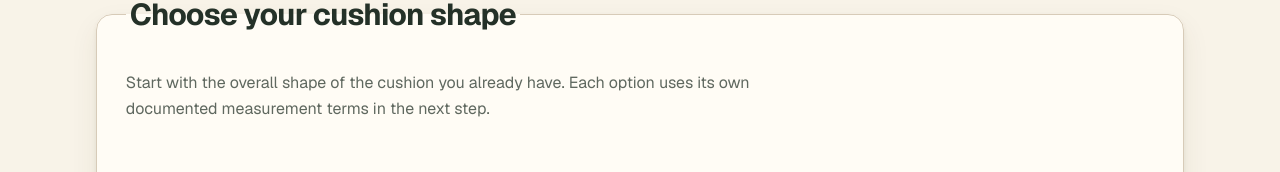
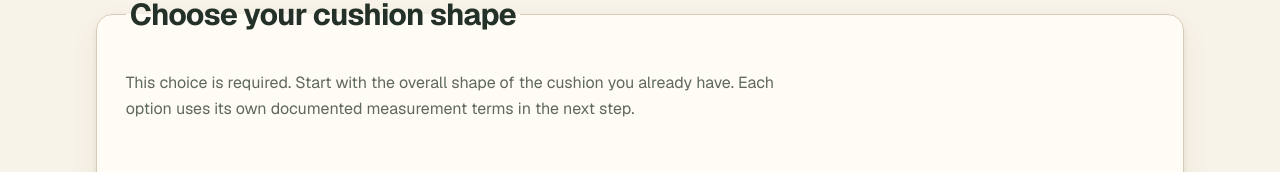
Before and after one commit to nicolasfrechette91/SewnCovers, a Next.js app in the folder frontend/: page /configure in a window 1280 px wide. Shown: the part 590-762 px from the top of the page. Built offline with nearby package versions, Linux system fonts and the light colour scheme; no server answers.

Commit message:
added more tests

```diff
--- a/frontend/components/configurator/pattern-step.tsx
+++ b/frontend/components/configurator/pattern-step.tsx
@@ -153,9 +153,9 @@ export function PatternStep({
           id={supportingTextId}
           className="mt-2 max-w-3xl break-words text-body text-text-muted"
         >
-          Compare pattern directions loaded from SewnCovers. Choose one
-          pattern for this configuration, then adjust its scale in the
-          preview.
+          This choice is required. Compare pattern directions loaded from
+          SewnCovers. Choose one pattern for this configuration, then adjust
+          its scale in the preview.
         </p>
 
         {!hasCompleteCatalogue ? (
@@ -336,6 +336,7 @@ export function PatternStep({
                       id={optionId}
                       name="cushion-pattern"
                       value={pattern.id}
+                      required
                       checked={state.patternId === pattern.id}
                       patternName={pattern.name}
                       patternCategory={getPatternCategoryLabel(
--- a/frontend/components/configurator/shape-selection-step.tsx
+++ b/frontend/components/configurator/shape-selection-step.tsx
@@ -41,8 +41,9 @@ export function ShapeSelectionStep({
         id={supportingTextId}
         className="mt-2 max-w-2xl break-words text-body text-text-muted"
       >
-        Start with the overall shape of the cushion you already have. Each
-        option uses its own documented measurement terms in the next step.
+        This choice is required. Start with the overall shape of the cushion
+        you already have. Each option uses its own documented measurement
+        terms in the next step.
       </p>
 
       <div className="mt-layout grid min-w-0 gap-component md:grid-cols-3">
@@ -61,6 +62,7 @@ export function ShapeSelectionStep({
                 type="radio"
                 name="cushion-shape"
                 value={option.id}
+                required
                 checked={isSelected}
                 aria-labelledby={titleId}
                 aria-describedby={`${descriptionId} ${statusId}`}
```
Also changed, not shown: 3 other files (tests, documents, lock files or other folders).
